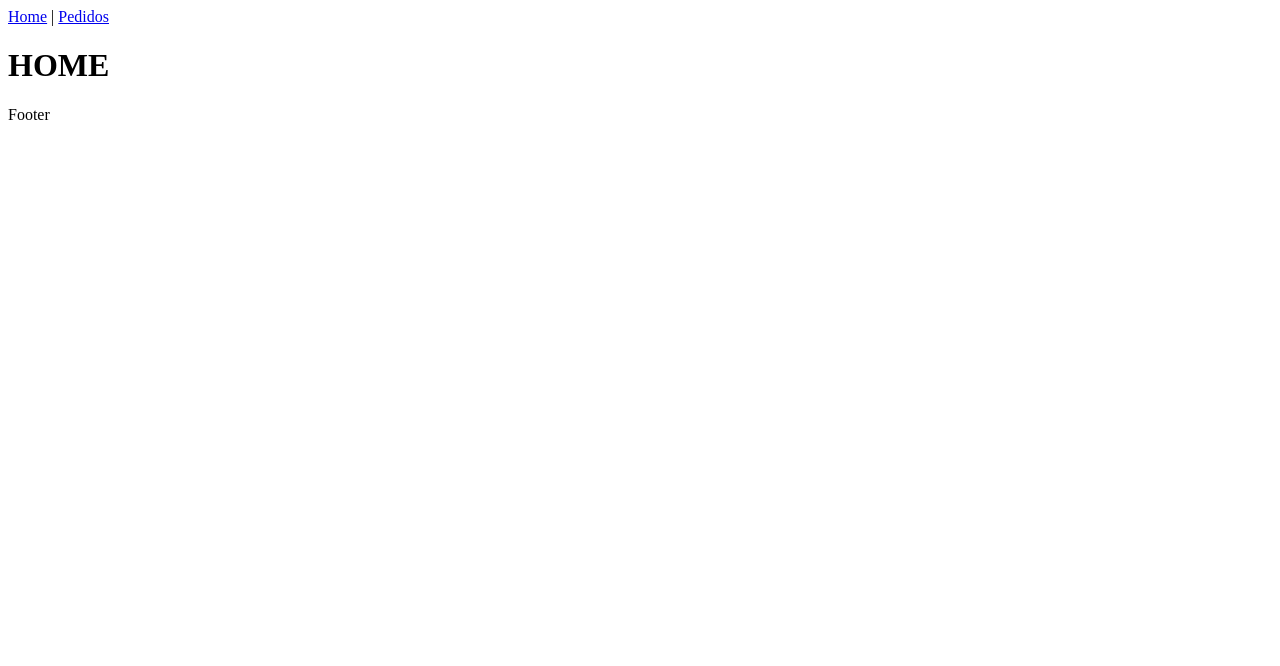
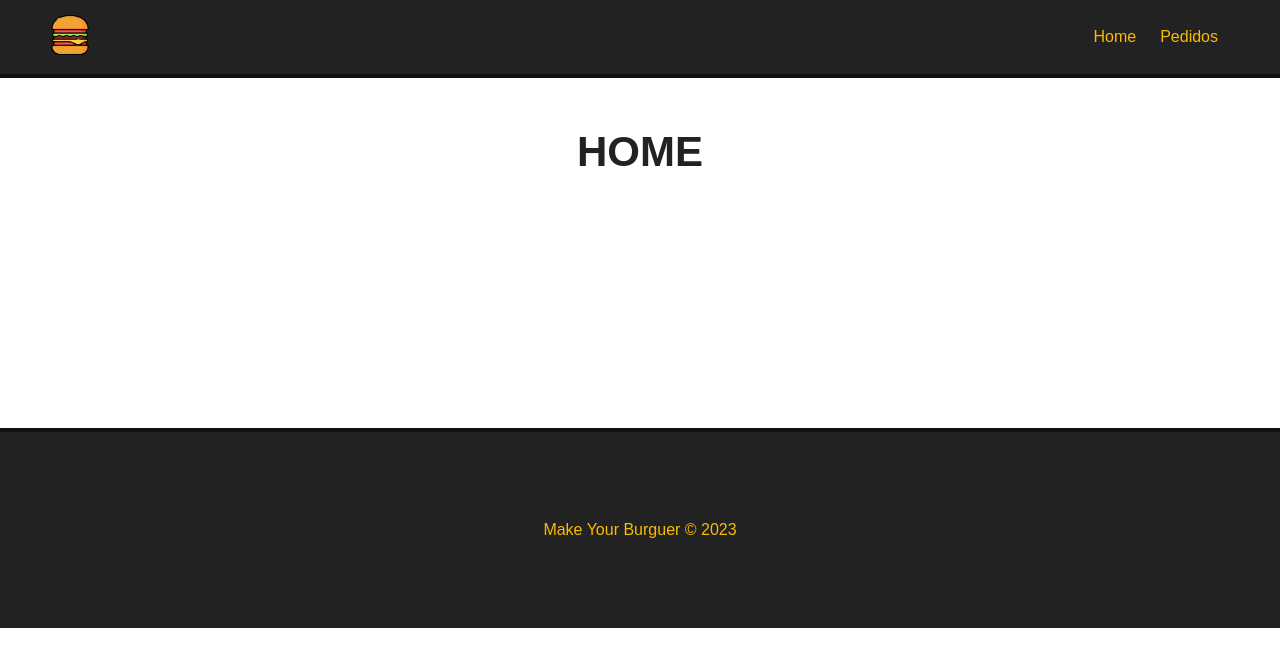
Before and after one commit to Rodkross/make_your_burguer, a Vue app: page / in a window 1280 px wide. Shown: the top 666 px of the page. Built offline with nearby package versions, Linux system fonts and the light colour scheme.

Commit message:
finalizando footer e cabecalho

```diff
--- a/src/App.vue
+++ b/src/App.vue
@@ -1,5 +1,5 @@
 <template>
-  <Navbar />
+  <Navbar :logo="logo_src" :alt="app_name"/>
   <router-view/>
   <Footer />
 </template>
@@ -12,10 +12,33 @@
   components: {
     Navbar,
     Footer
+  },
+  data() {
+    return {
+      logo_src: "./img/logo.png",
+      app_name: "Make Your Burguer"
+    }
   }
 }
 </script>
 
 <style>
+*{
+  font-family: Arial, Helvetica, sans-serif;
+  padding: 0;
+  margin: 0;
+  box-sizing: border-box;
+}
 
+.main-container{
+  margin: 50px;
+  min-height: 250px;
+}
+
+h1{
+  text-align: center;
+  font-size: 42px;
+  margin-bottom: 30px;
+  color: #222;
+}
 </style>
--- a/src/components/Footer.vue
+++ b/src/components/Footer.vue
@@ -1,5 +1,7 @@
 <template>
-    <p>Footer</p>
+    <div id="footer">
+        <p>Make Your Burguer &copy; 2023</p>
+    </div>
 </template>
 
 <script>
@@ -8,3 +10,17 @@
 }
 
 </script>
+
+<style scoped>
+#footer{
+    height: 200px;
+    background-color: #222;
+    border-top: 4px solid #111;
+    color: #fcba03;
+    display: flex;
+    align-items: center;
+    justify-content: center;
+    bottom: 0;
+    width: 100%;
+}
+</style>
--- a/src/components/Navbar.vue
+++ b/src/components/Navbar.vue
@@ -1,19 +1,48 @@
 <template>
-  <nav>
-    <router-link to="/">
-        <img src="" id="logo">
+  <nav id="nav">
+    <router-link to="/" id="logo-url">
+        <img :src="logo" :alt="alt" id="logo" >
     </router-link>
-    <router-link to="/">Home</router-link> |
+    <router-link to="/">Home</router-link>
     <router-link to="/pedidos">Pedidos</router-link>
   </nav>
 </template>
 
 <script>
 export default {
-    name: 'Navbar'
+    name: 'Navbar',
+    props: ["logo", "alt"]
 }
 </script>
 
 <style scoped>
+#nav {
+  background-color: #222;
+  border-bottom: 4px solid #111;
+  padding: 15px 50px;
+  display: flex;
+  justify-content: flex-end;
+  align-items: center;
+}
 
+#nav #logo-url {
+  margin: auto;
+  margin-left: 0;
+}
+
+#logo{
+  height: 40px;
+  width: 40px;
+}
+
+#nav a {
+  color: #fcba03;
+  text-decoration: none;
+  margin: 12px;
+  transition: .5s;
+}
+
+#nav a:hover{
+  color: #fff;
+}
 </style>
--- a/src/views/HomeView.vue
+++ b/src/views/HomeView.vue
@@ -1,5 +1,5 @@
 <template>
-  <div class="home">
+  <div class="main-container">
     <h1>HOME</h1>
   </div>
 </template>
--- a/src/views/PedidosView.vue
+++ b/src/views/PedidosView.vue
@@ -1,5 +1,5 @@
 <template>
-  <div class="home">
+  <div class="main-container">
     <h1>PEDIDOS</h1>
   </div>
 </template>
```
